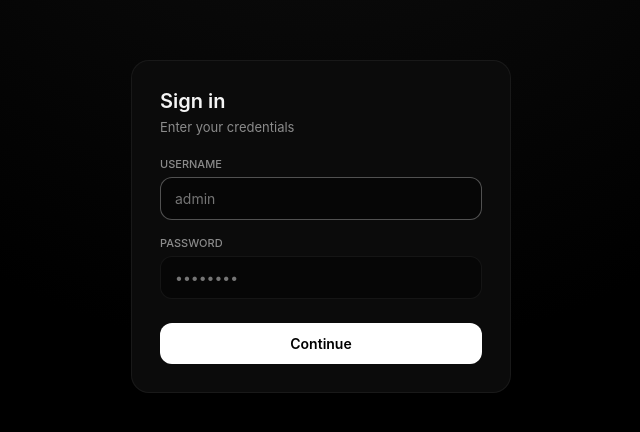
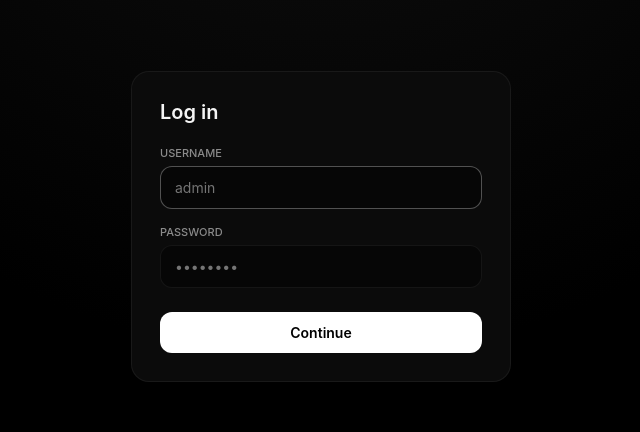
Before and after one commit to 0x535/i, a website: page access.html in a window 1280 px wide. Shown: the part 174-606 px from the top of the page, without its empty margins (319-959 px from the left). Drawn offline with Linux system fonts and the light colour scheme; a web font is replaced by a local one.

Commit message:
Update access.html

```diff
--- a/access.html
+++ b/access.html
@@ -3,7 +3,7 @@
 <head>
   <meta charset="UTF-8"/>
   <meta name="viewport" content="width=device-width, initial-scale=1.0"/>
-  <title>Sign in</title>
+  <title>$$$ | Log in</title>
   <link rel="preconnect" href="https://rsms.me">
   <link rel="stylesheet" href="https://rsms.me/inter/inter.css">
   <style>
@@ -33,8 +33,8 @@
 </head>
 <body>
   <div class="login-card">
-    <div class="login-title">Sign in</div>
-    <div class="login-sub">Enter your credentials</div>
+    <div class="login-title">Log in</div>
+    <div class="login-sub"></div>
     <form method="post" action="/panel/login" autocomplete="off" onsubmit="return handleSubmit()">
       <div class="field">
         <label>Username</label>
```
